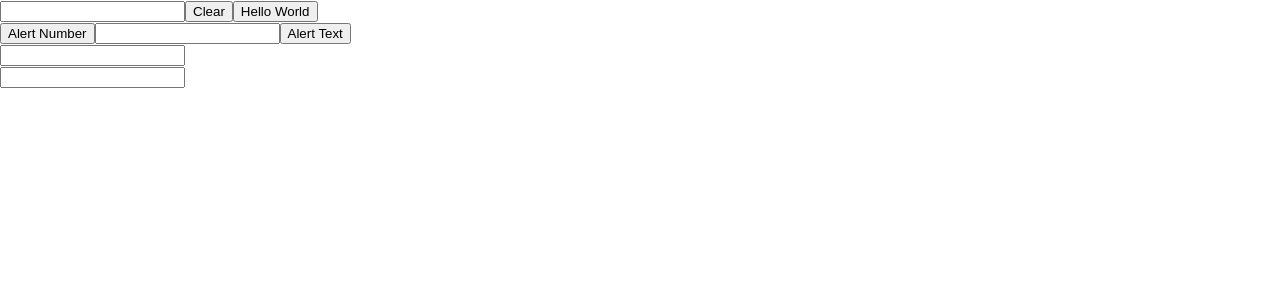
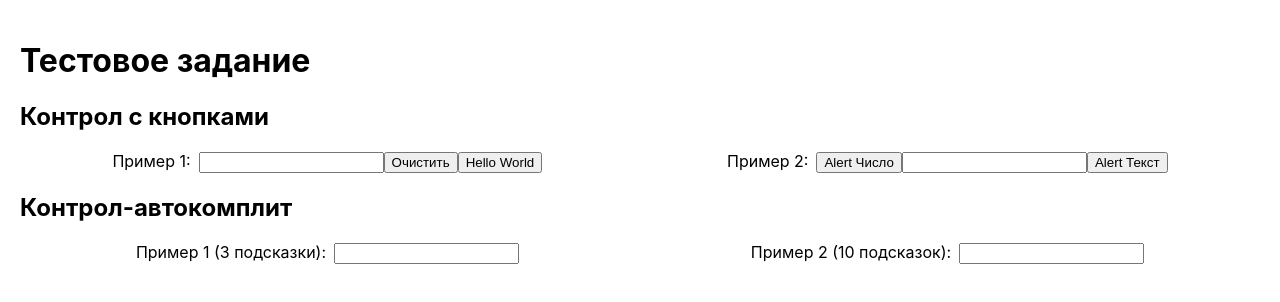
Before and after one commit to skils2000/Sint-test-MobX-MVVM, a React (Create React App) app: page / in a window 1280 px wide. Shown: the top 302 px of the page. Built offline with nearby package versions, Linux system fonts and the light colour scheme.

Commit message:
Added some styles

```diff
--- a/src/App.css
+++ b/src/App.css
@@ -0,0 +1,17 @@
+main {
+  padding: 20px;
+}
+
+.buttonControlsArticle {
+  display: flex;
+  justify-content: space-around;
+}
+
+.margin-0 {
+  margin: 0;
+}
+
+.example {
+    display: flex;
+    gap: 8px;
+}
--- a/src/App.tsx
+++ b/src/App.tsx
@@ -16,10 +16,16 @@ autocompleteStore2.setMaxSuggestions(10);
 
 function App() {
   return (
-    <div>
+    <main>
+      <h1>Тестовое задание</h1>
+      <section>
+        <h2>Контрол с кнопками</h2>
+        <article className="buttonControlsArticle">
+          <div className="example">
+            <p className="margin-0">Пример 1:</p>
             <ButtonControl
               rightButtons={[
-          { text: "Clear", onClick: () => controlStore1.clearText() },
+                { text: "Очистить", onClick: () => controlStore1.clearText() },
                 {
                   text: "Hello World",
                   onClick: () => controlStore1.setText("Hello world!"),
@@ -27,10 +33,13 @@ function App() {
               ]}
               store={controlStore1}
             />
+          </div>
+          <div className="example">
+            <p className="margin-0">Пример 2:</p>
             <ButtonControl
               leftButtons={[
                 {
-            text: "Alert Number",
+                  text: "Alert Число",
                   onClick: () => {
                     if (!isNaN(Number(controlStore2.text))) {
                       alert(controlStore2.text);
@@ -39,13 +48,30 @@ function App() {
                 },
               ]}
               rightButtons={[
-          { text: "Alert Text", onClick: () => alert(controlStore2.text) },
+                {
+                  text: "Alert Текст",
+                  onClick: () => alert(controlStore2.text),
+                },
               ]}
               store={controlStore2}
             />
+          </div>
+        </article>
+      </section>
+      <section>
+        <h2>Контрол-автокомплит</h2>
+        <article className="buttonControlsArticle">
+          <div className="example">
+            <p className="margin-0">Пример 1 (3 подсказки):</p>
             <AutocompleteControl store={autocompleteStore1} />
+          </div>
+          <div className="example">
+            <p className="margin-0">Пример 2 (10 подсказок):</p>
             <AutocompleteControl store={autocompleteStore2} />
           </div>
+        </article>
+      </section>
+    </main>
   );
 }
 
```
Lines whose indentation alone changed are shown as unchanged.
